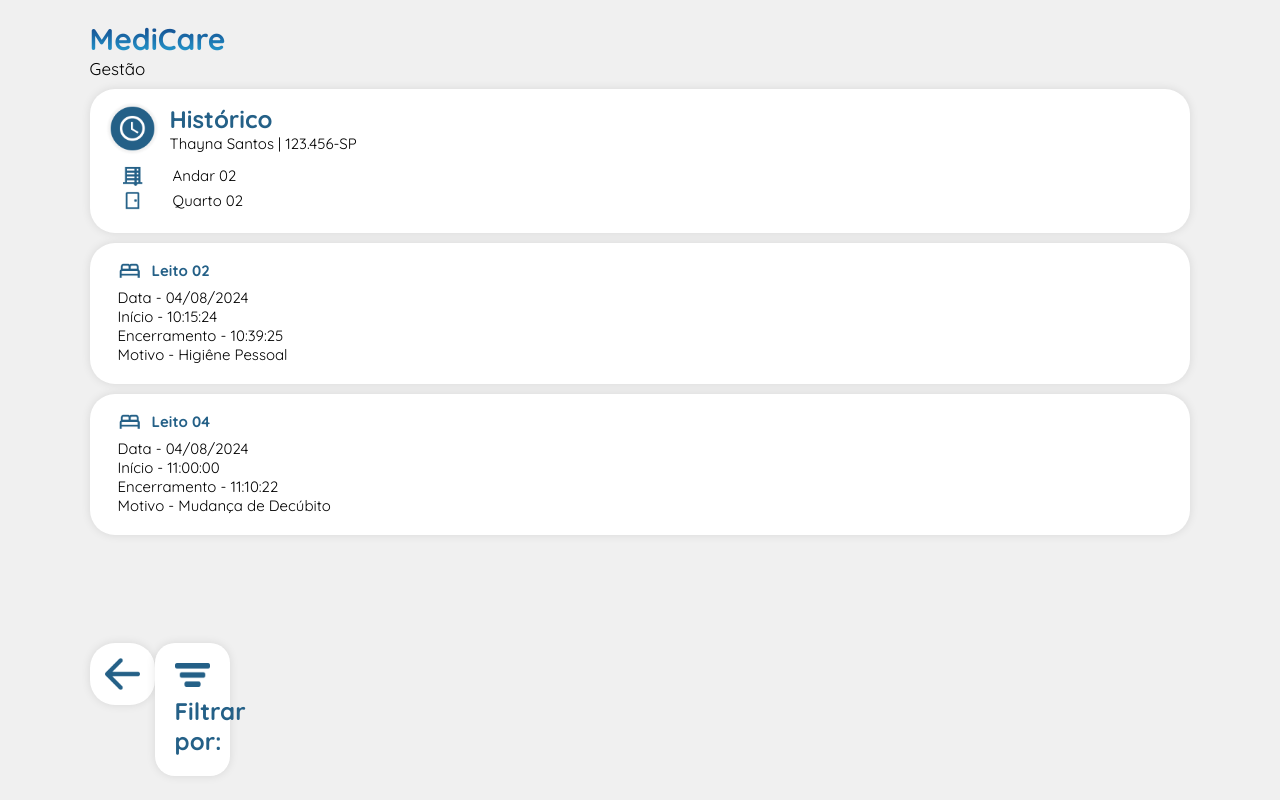
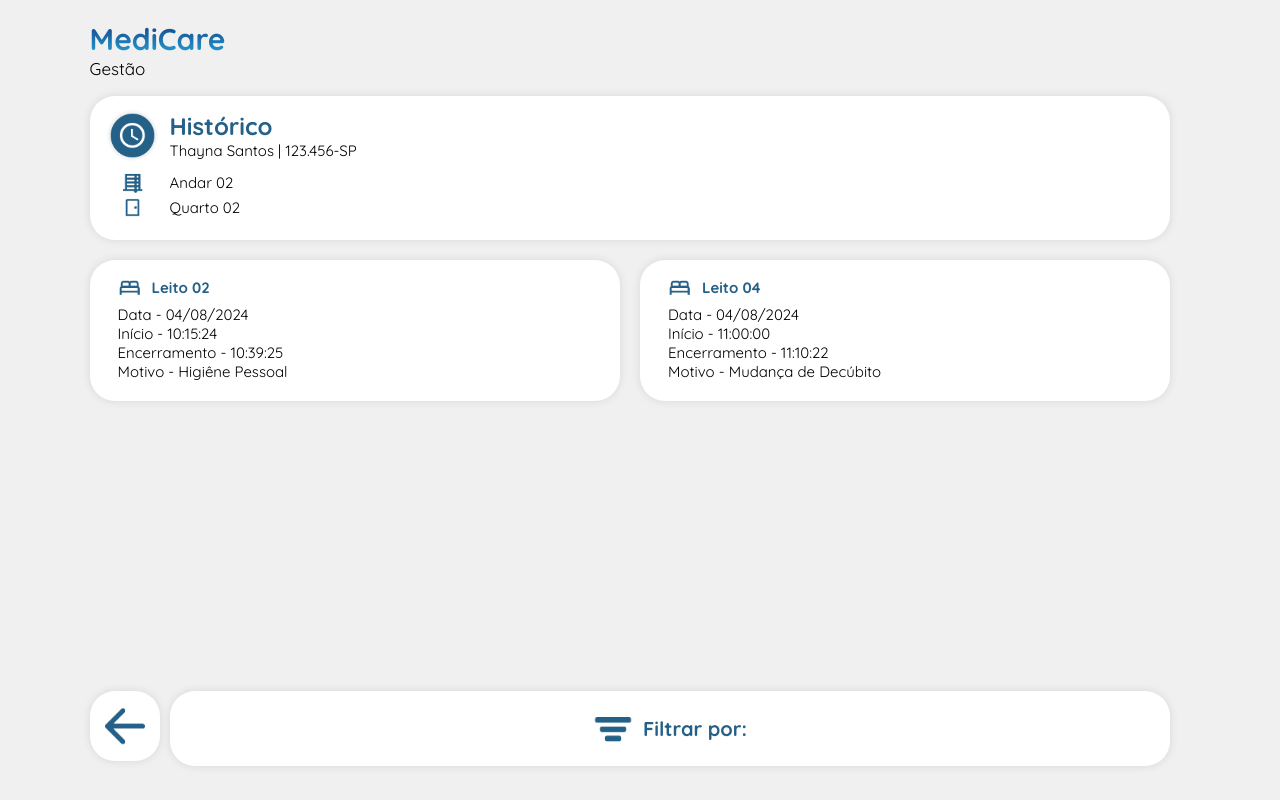
Before and after one commit to niButera/gestao, a PHP site: page /G-Historico.html in a window 1280 px wide. Run offline with PHP 8.4, Linux system fonts and the light colour scheme.

Commit message:
ja me estressei dms

```diff
--- a/G-Historico.html
+++ b/G-Historico.html
@@ -4,9 +4,9 @@
 <head>
     <meta charset="UTF-8">
     <meta name="viewport" content="width=device-width, initial-scale=1.0">
+    <link rel="stylesheet" href="css/G-BarraPesquisa.css">
     <link rel="stylesheet" href="css/G-Historico.css">
-    <link rel="stylesheet" href="css/G-BarraPesquisa.css">
-    <link rel="stylesheet" href="css/icones.css">
+    <link rel="stylesheet" href="css/G-Icons.css">
     <link rel="stylesheet" href="css/navbar.css">
 
     <!-- FONTES -->
@@ -46,6 +46,7 @@
         </div>
     </div>
 
+    <div class="container">
         <div class="box">
             <div class="infos2">
                 <div class="info-item">
@@ -75,19 +76,17 @@
                 </div>
             </div>
         </div>
-
-    <div class="navbar">
-        <a href="homeC.php"><img src="pics/SetaAzul.png" id="Voltar"></a>
-
-        <div id="filtro">
-            <a href="homeC.php"><img src="pics/filtroAzulE.png" width="35px"></a>
-            <h2>Filtrar por:</h2>
     </div>
 
 
+    <div class="navbar">
+        <a href="G-Pesquisa.html"><img src="pics/SetaAzul.png" id="Voltar"></a>
+
+        <div class="filtroBox">
+            <img src="pics/filtroAzulE.png" id="F-Icon">
+            <a href="G-Filtro.html">Filtrar por:</a>
         </div>
-
-    <script src="js/G-Filtro.js"></script>
+    </div>
 </body>
 
 </html>
--- a/G-Pesquisa.html
+++ b/G-Pesquisa.html
@@ -4,9 +4,9 @@
 <head>
     <meta charset="UTF-8">
     <meta name="viewport" content="width=device-width, initial-scale=1.0">
+    <link rel="stylesheet" href="css/G-BarraPesquisa.css">
     <link rel="stylesheet" href="css/G-Pesquisa.css">
-    <link rel="stylesheet" href="css/G-BarraPesquisa.css">
-    <link rel="stylesheet" href="css/icones.css">
+    <link rel="stylesheet" href="css/G-Icons.css">
 
     <!-- FONTES -->
     <link rel="preconnect" href="https://fonts.googleapis.com">
@@ -88,6 +88,6 @@
     <div class="bloco1">
         <button class="hst" onclick="historico()">Histórico</button>
     </div>
-    <script src="js/G-historico.js"></script>
+    <script src="js/G-Pesquisa.js"></script>
 </body>
 </html>
--- a/css/G-Historico.css
+++ b/css/G-Historico.css
@@ -4,10 +4,6 @@ body {
     margin-top: 20px;
     margin-right: 7%;
     margin-left: 7%;
-}
-
-.content {
-    flex-direction: column;
 }
 
 /* FONTES */
@@ -18,8 +14,8 @@ h1 {
     -webkit-text-fill-color: transparent;
     -webkit-background-clip: text;
     font-family: "Quicksand";
+    background-clip: text;
     word-wrap: normal;
-    background-clip: text;
     font-weight: bold;
     margin-bottom: 0%;
     margin-top: 10px;
@@ -33,24 +29,23 @@ h2 {
     margin-bottom: 0px;
     font-weight: bold;
     font-size: 24px;
-    margin-bottom: 0px;
     margin-top: 5px;
 }
 
 h3 {
     font-family: "Quicksand", sans-serif;
     font-weight: normal;
+    margin-bottom: 5px;
     font-size: 15px;
     margin-top: 0px;
-    margin-bottom: 5px;
 }
 
 h4 {
     font-family: "Quicksand", sans-serif;
     font-weight: normal;
+    margin-bottom: 0px;
     font-size: 15px;
     margin-top: 0px;
-    margin-bottom: 0px;
 }
 
 h5 {
@@ -62,55 +57,117 @@ h5 {
     margin-top: 0px;
 }
 
-
 p {
     font-family: "Quicksand", sans-serif;
     font-weight: normal;
     font-size: 17px;
-    margin: 0%;
+    margin-top: 0px;
 }
 
 a {
+    font-family: "Quicksand", sans-serif;
+    color:  rgba(36, 96, 135, 1);
     text-decoration: none;
+    font-weight: bold;
+    font-size: 20px;
 }
 
 /* CAIXA */
 .box {
     box-shadow: 0px 0px 10px rgba(0, 0, 0, 0.1);
     background-color: white;
-    margin: 10px 0px 0px 0px;
     border-radius: 25px;
     padding: 10px;
+    margin: 10px;
+    flex: 1;
 }
 
+.box {
+    box-shadow: 0px 0px 10px rgba(0, 0, 0, 0.1);
+    background-color: white;
+    box-sizing: border-box;
+    border-radius: 25px;
+    flex: 1;
+}
+
+@media (max-width: 768px) {
+    .box {
+        flex: 0 0 100%;
+        margin: 5px 0;
+    }
+}
+
+@media (min-width: 769px) {
+    .box {
+        flex: 0 0 calc(50% - 20px);
+        margin: 10px 20px 10px 0px ;
+    }
+}
+
+/* ALLIGN */
 .book {
     display: flex;
     align-items: center;
 }
 
-.hst {
-    /* CAIXA */
-    box-shadow: 0px 0px 8px 0px rgba(0, 0, 0, 0.15);
-    background-color: #fff;
-    border-radius: 25px;
-    padding: 20px 0;
-    border: 0px;
-    width: 100%;
-    /* FONTE */
-    font-family: "Quicksand", sans-serif;
-    color: rgba(10, 29, 62, 1);
-    text-align: start;
-    font-weight: bold;
-    margin-top: 18px;
-    font-size: 24px;
-    /* ICON */
-    background-image: url('media/relogioH.png');
-    background-position: 15px center;
-    background-repeat: no-repeat;
-    background-size: 50px;
-    padding-left: 80px;
-}
-
 #InfoLeito {
     padding: 5px 0px 0px 18px;
 }
+
+/* NAVBAR */
+.navbar {
+    box-sizing: border-box;
+    position: fixed;
+    display: flex;
+    bottom: 3%;
+    right: 7%;
+    left: 7%;
+}
+
+@media (max-width: 768px) {
+    .navbar {
+        flex: 0 0 100%;
+        margin: 5px 0;
+    }
+}
+
+@media (min-width: 769px) {
+    .navbar {
+        flex: 0 0 calc(50% - 20px);
+        margin: 10px 20px 10px 0px ;
+    }
+}
+
+#Voltar {
+    box-shadow: 0px 0px 10px rgba(0, 0, 0, 0.1);
+    background-color: white;
+    margin: 0px 10px 0px 0px;
+    border-radius: 25px;
+    padding: 15px;
+    border: 0px;
+    width: 40px;
+}
+
+.filtroBox {
+    box-shadow: 0px 0px 10px rgba(0, 0, 0, 0.1);
+    background-color: white;
+    justify-content: center;
+    align-items: center;
+    border-radius: 25px;
+    display: flex;
+    border: 0px;
+    flex: 1;
+}
+
+.container {
+    box-sizing: border-box;
+    flex-wrap: wrap;
+    max-width: 100%;
+    display: flex;
+}
+
+.button {
+    background-color: transparent;
+    cursor: pointer;
+    border: 0px;
+}
--- a/css/icones.css
+++ b/css/G-Icons.css
@@ -2,6 +2,11 @@
 #book {
     margin-right: 10px;
     margin-left: 5px;
+}
+
+#F-Icon {
+    margin-right: 10px;
+    width: 40px;
 }
 
 #I-Info {
@@ -10,7 +15,7 @@
 }
 
 #InfoH {
-    margin: 0px 28px 0px 20px;
+    margin: 0px 25px 0px 20px;
     width: 25px;
 }
 
@@ -20,8 +25,8 @@
 }
 
 .infos {
+    flex-direction: column;
     display: flex;
-    flex-direction: column;
     width: 100%;
 }
 
@@ -34,14 +39,12 @@
 }
 
 .info-item {
+    align-items: center;
     display: flex;
-    align-items: center;
 }
-
-
 
 /* QUARTOS BOX */
 #SetaBlueGo {
-    margin: 5px 5px 0px 0px;
+    margin-right: 5px;
     width: 40px;
 }
--- a/css/G-Pesquisa.css
+++ b/css/G-Pesquisa.css
@@ -56,9 +56,9 @@ h4 {
 h5 {
     font-family: "Quicksand", sans-serif;
     font-weight: normal;
+    margin-bottom: 5px;
     font-size: 15px;
     margin-top: 5px;
-    margin-bottom: 5px;
 }
 
 p {
@@ -110,7 +110,7 @@ a {
     color: rgba(10, 29, 62, 1);
     text-align: start;
     font-weight: bold;
-    margin-top: 18px;
+    margin-top: 10px;
     font-size: 24px;
     /* ICON */
     background-image: url('media/relogioH.png');
--- a/css/navbar.css
+++ b/css/navbar.css
@@ -1,33 +1 @@
 /* NAVBAR */
-.navbar {
-    text-align: center;
-    position: fixed;
-    display: flex;
-    bottom: 3%;
-}
-
-#Voltar {
-    box-shadow: 0px 0px 10px rgba(0, 0, 0, 0.1);
-    width: 35px;
-    background-color: white;
-    margin: 10px 0px 0px 0px;
-    border-radius: 25px;
-    padding: 15px;
-    border: 2px;
-}
-
-#filtro {
-    box-shadow: 0px 0px 10px rgba(0, 0, 0, 0.1);
-    width: 35px;
-    background-color: white;
-    margin: 10px 0px 0px 0px;
-    border-radius: 20px;
-    padding: 20px;
-    border: 2px;
-}
-
-.seta {
-    position: fixed;
-    width: 60px;
-    bottom: 3%
-}
```
Also changed, not shown: G-Filtro.html (added, +44 -0 lines), js/G-Filtro.js (added, +8 -0 lines), js/G-Pesquisa.js (added, +38 -0 lines), js/G-historico.js (deleted, +0 -38 lines), pics/SetaAzul.png, pics/filtroAzulE.png. Lines whose indentation alone changed are shown as unchanged.
